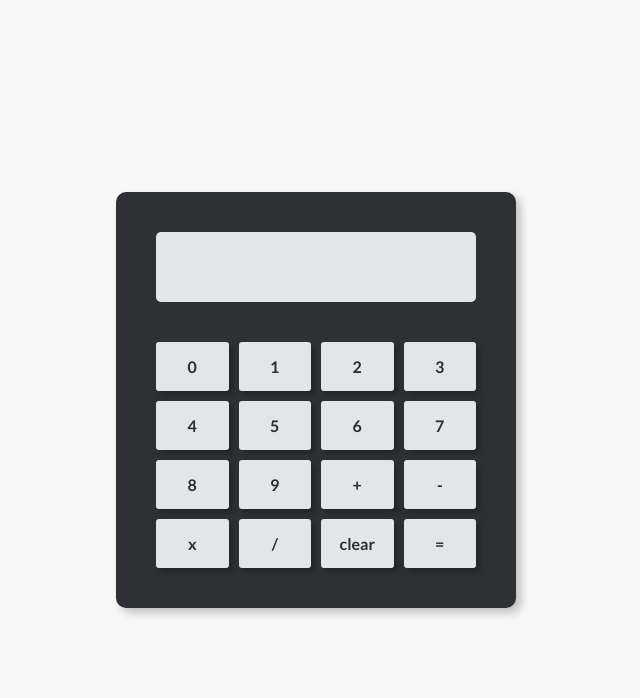
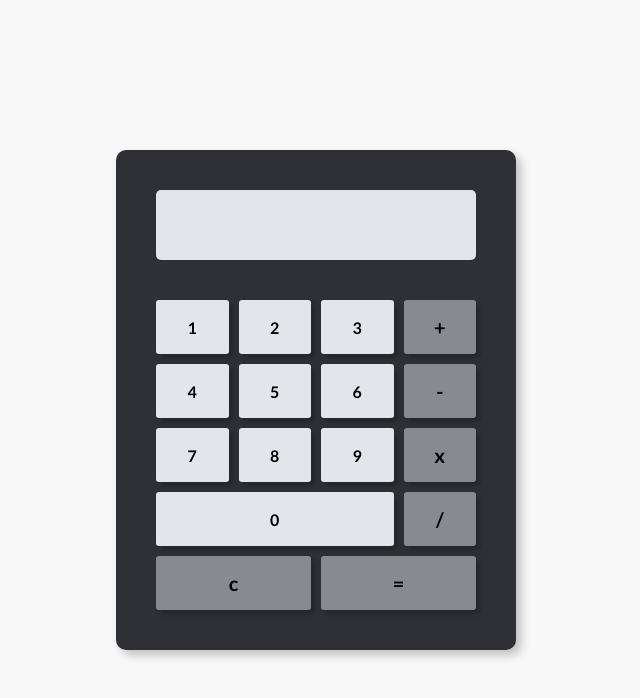
Before and after one commit to BradleyHam/calculator, a website: page index.html in a window 1280 px wide. Shown: the whole page, without its empty margins (324-964 px from the left). Drawn offline with Linux system fonts and the light colour scheme.

Commit message:
design imporved

```diff
--- a/index.html
+++ b/index.html
@@ -10,7 +10,6 @@
     <div class="container">
         <div class="calculator">
             <div class="calculator__screen" id='calcScreen'>
-
             </div>
             <div class="button__grid">
                 <div class="div calculator__button button-0">0</div>
@@ -27,9 +26,8 @@
                 <div class="div calculator__button button-subtract" data-operator="subtract">-</div>
                 <div class="div calculator__button button-multiply" data-operator="multiply">x</div>
                 <div class="div calculator__button button-divide" data-operator="divide">/</div>
-                <div class="div calculator__button button-divide" data-operator="clear">clear</div>
-                <div class="div calculator__button button-divide" data-operator="equals">=</div>
-
+                <div class="div calculator__button button-clear" data-operator="clear">c</div>
+                <div class="div calculator__button button-equals" data-operator="equals">=</div>
             </div>
         </div>
     </div>
--- a/style.css
+++ b/style.css
@@ -9,7 +9,7 @@
 body{
     font-family: "Lato";
     font-weight: bold;
-    color: rgb(43, 44, 46)
+    background: rgb(46, 48, 53);
 }
 
 .container{
@@ -66,7 +66,36 @@ body{
     padding: 0 5px;
 }
 
+.button-add{
+    grid-row: 1;
+    grid-column: 4/5;
+}
+.button-subtract{
+    grid-row: 2;
+    grid-column: 4/5;
+}
+.button-divide{
+    grid-row: 4;
+    grid-column: 4/5;
+}
+.button-clear{
+    grid-row: 5;
+    grid-column: 1/3;
+}
+.button-equals{
+    grid-row: 5;
+    grid-column: 3/5;
+}
+.button-0{
+    grid-row: 4/5;
+    grid-column: span 3;
+}
+
+[data-operator]{
+    font-size: 20px;
+    font-weight: bold;
+    background: rgb(136, 138, 145);
+}
 .button__active{
     background: rgb(245, 88, 26);
 }
-/* rgb(245, 88, 26); /*
```
